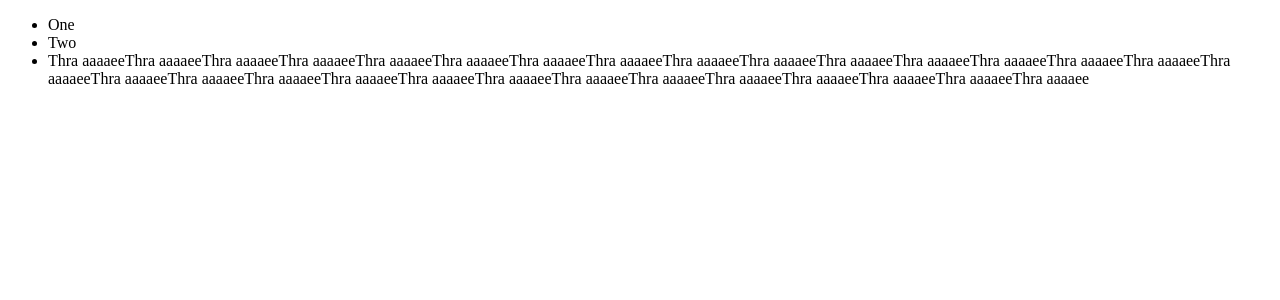
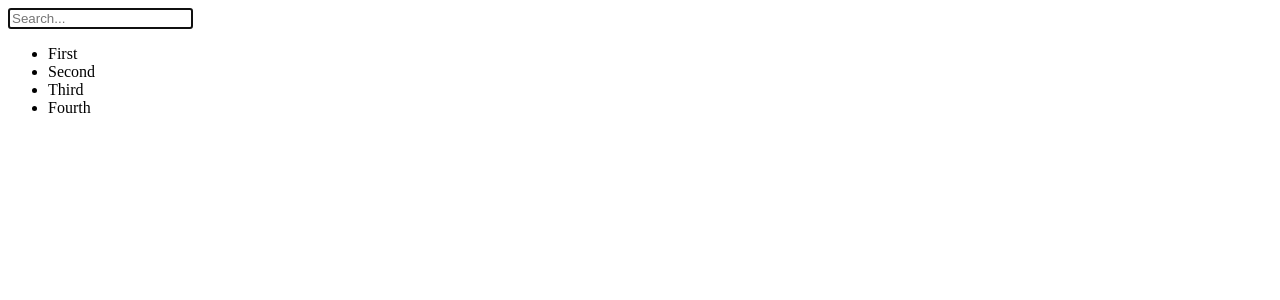
Before and after one commit to dominikhaska/DominikLearningReact, a React (Create React App) app: page / in a window 1280 px wide. Shown: the top 300 px of the page. Built offline with nearby package versions, Linux system fonts and the light colour scheme.

Commit message:
chapter 8 - composition

```diff
--- a/src/MyComponent.js
+++ /dev/null
@@ -1,19 +0,0 @@
-import React from 'react';
-import { fromJS } from 'immutable';
-import BaseComponent from './BaseComponent';
-
-export default class MyComponent extends BaseComponent {
-
-  // Initializes the component state, by using the
-  // "data" getter method from "BaseComponent".
-  componentWillMount() {
-    this.data = this.data
-      .merge({
-        items: [
-          { id: 1, name: 'One', done: false },
-          { id: 2, name: 'Two', done: false },
-          { id: 3, name: 'Thra          aaaaeeThra          aaaaeeThra          aaaaeeThra          aaaaeeThra          aaaaeeThra          aaaaeeThra          aaaaeeThra          aaaaeeThra          aaaaeeThra          aaaaeeThra          aaaaeeThra          aaaaeeThra          aaaaeeThra          aaaaeeThra          aaaaeeThra          aaaaeeThra          aaaaeeThra          aaaaeeThra          aaaaeeThra          aaaaeeThra          aaaaeeThra          aaaaeeThra          aaaaeeThra          aaaaeeThra          aaaaeeThra          aaaaeeThra          aaaaeeThra          aaaaeeThra          aaaaee', done: false },
-        ],
-      });
-  }
-}
--- /dev/null
+++ b/src/MyInput.js
@@ -0,0 +1,60 @@
+import React from 'react';
+import PropTypes from 'prop-types'
+import {fromJS} from 'immutable';
+import {getState, setState} from './store';
+
+// When the filter input value changes.
+function onChange(e) {
+    // The state that we're working with...
+    const state = getState();
+    const items = state.get('items');
+    const tempItems = state.get('tempItems');
+
+    // The new state that we're going to set on
+    // the store.
+    let newItems;
+    let newTempItems;
+
+    // If the input value is empty, we need to restore the
+    // items from "tempItems".
+    if (e.target.value.length === 0) {
+        newItems = tempItems;
+        newTempItems = fromJS([]);
+    } else {
+        // If "tempItems" hasn't been set, make sure that
+        // it gets the current items so that we can restore
+        // them later.
+        if (tempItems.isEmpty()) {
+            newTempItems = items;
+        } else {
+            newTempItems = tempItems;
+        }
+
+        // Filter and set "newItems".
+        const filter = new RegExp(e.target.value, 'i');
+        newItems = items.filter(i => filter.test(i));
+    }
+
+    // Updates the state of the store.
+    setState(state.merge({
+        items: newItems,
+        tempItems: newTempItems,
+    }));
+}
+
+// Renders a simple input element to filter a list.
+const MyInput = ({value, placeholder}) => (
+    <input
+        autoFocus
+        value={value}
+        placeholder={placeholder}
+        onChange={onChange}
+    />
+);
+
+MyInput.propTypes = {
+    value: PropTypes.string,
+    placeholder: PropTypes.string,
+};
+
+export default MyInput;
--- /dev/null
+++ b/src/MyList.js
@@ -0,0 +1,17 @@
+import React from 'react';
+import PropTypes from 'prop-types'
+
+// Renders an item list...
+const MyList = ({items}) => (
+    <ul>
+        {items.map(i => (
+            <li key={i}>{i}</li>
+        ))}
+    </ul>
+);
+
+MyList.propTypes = {
+    items: PropTypes.array.isRequired,
+};
+
+export default MyList;
--- a/src/index.js
+++ b/src/index.js
@@ -1,10 +1,27 @@
 import React from 'react';
-import { render } from 'react-dom';
-import MyComponent from "./MyComponent";
+import {render} from 'react-dom';
+
+import {connect, getState, setState} from './store';
+import MyInput from './MyInput';
+import MyList from './MyList';
+
+// Compose the "connected" versions of "MyInput" and
+// "MyList", so that they automatically receive updates
+// when the store changes state.
+const ConnectedInput = connect(MyInput);
+const ConnectedList = connect(MyList);
+
+// Setup the default store state...
+setState(getState().merge({
+    placeholder: 'Search...',
+    items: ['First', 'Second', 'Third', 'Fourth'],
+    tempItems: [],
+}));
 
 render((
         <section>
-            <MyComponent />
+            <ConnectedInput/>
+            <ConnectedList/>
         </section>
     ),
     document.getElementById('app')
--- /dev/null
+++ b/src/store.js
@@ -0,0 +1,54 @@
+import React, { Component } from 'react';
+import { fromJS } from 'immutable';
+
+// The components that are connected to this store.
+let components = fromJS([]);
+
+// The state store itself, where application data is kept.
+let store = fromJS({});
+
+// Sets the state of the store, then sets the
+// state of every connected component.
+export function setState(state) {
+  store = state;
+
+  for (const component of components) {
+    component.setState({
+      data: store,
+    });
+  }
+}
+
+// Returns the state of the store.
+export function getState() {
+  return store;
+}
+
+// Returns a higher-order component that's connected
+// to the "store".
+export function connect(ComposedComponent) {
+  return class ConnectedComponent extends Component {
+
+    state = { data: store };
+
+    // When the component is mounted, add it to "components",
+    // so that it will receive updates when the store state
+    // changes.
+    componentWillMount() {
+      components = components.push(this);
+    }
+
+    // Deletes this component from "components" when it is
+    // unmounted from the DOM.
+    componentWillUnmount() {
+      const index = components.findIndex(this);
+      components = components.delete(index);
+    }
+
+    // Renders "ComposedComponent", using the "store" state
+    // as properties.
+    render() {
+      return (<ComposedComponent {...this.state.data.toJS()} />);
+    }
+  };
+}
```
